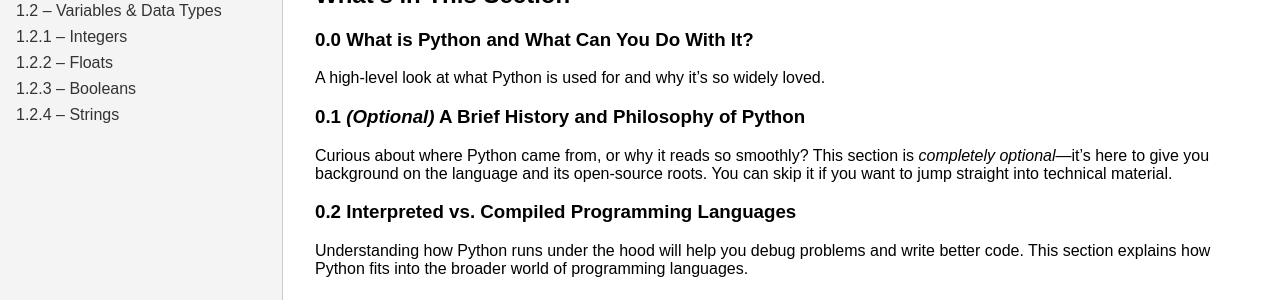
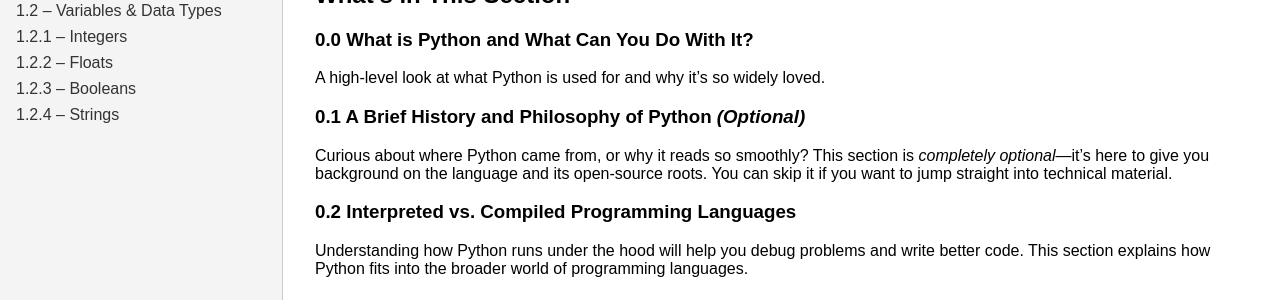
Before and after one commit to TrickyHandz/Python-Book, a Jekyll site: the page built from docs/lessons/0/0-0.md, in a window 1280 px wide. Shown: the part 369-669 px from the top of the page. Built offline with Jekyll 4.4.1, drawn with Linux system fonts in a browser that asks for light colours; our own code applies the rules of GitHub Pages for plain Markdown files.

Commit message:
Minor text update

```diff
--- a/docs/lessons/0/0-0.md
+++ b/docs/lessons/0/0-0.md
@@ -9,7 +9,7 @@
 ### 0.0 What is Python and What Can You Do With It?
 A high-level look at what Python is used for and why it’s so widely loved.
 
-### 0.1 *(Optional)* A Brief History and Philosophy of Python
+### 0.1 A Brief History and Philosophy of Python *(Optional)*
 Curious about where Python came from, or why it reads so smoothly? This section is *completely optional*—it’s here to give you background on the language and its open-source roots. You can skip it if you want to jump straight into technical material.
 
 ### 0.2 Interpreted vs. Compiled Programming Languages
```
